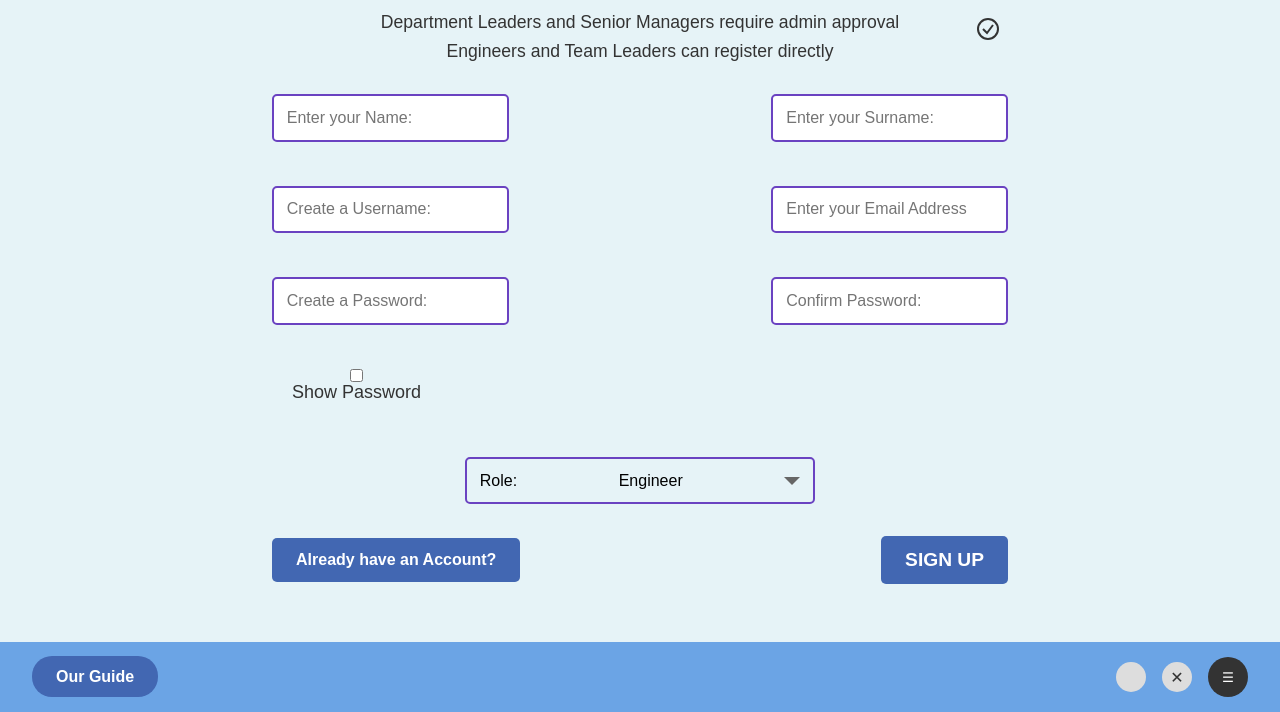
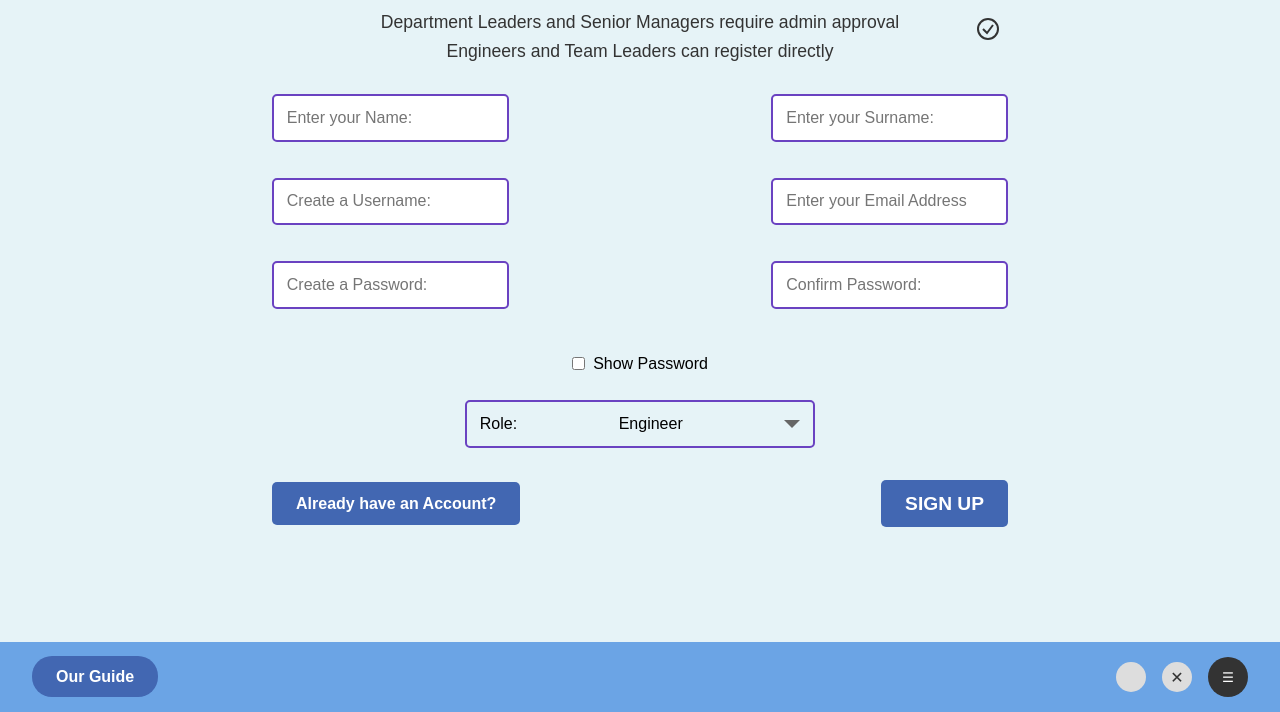
Before and after one commit to shahramhal/SkyScore, a Django app: page /signup/ in a window 1280 px wide. Shown: the part 288-1000 px from the top of the page. Run offline with Django 5.2, Linux system fonts and the light colour scheme.

Commit message:
Changed the  position of the show password

```diff
--- a/Sky_Score/settings.py
+++ b/Sky_Score/settings.py
@@ -29,7 +29,7 @@ DEBUG = True
 ALLOWED_HOSTS = []
 
 AUTHENTICATION_BACKENDS = [
-    # 'django.contrib.auth.backends.ModelBackend',  # Default backend
+    'django.contrib.auth.backends.ModelBackend',  # Default backend
     # Add any custom backends here, e.g.:
     # 'myapp.backends.CustomAuthBackend',
     'Users.backends.CustomAuthBackend',
--- a/Users/backends.py
+++ b/Users/backends.py
@@ -11,14 +11,14 @@ class CustomAuthBackend(BaseBackend):
             user = User.objects.get(Q(username=username) | Q(email=username))
 
             # Check the hashed password
-            if check_password(password, user.password):
+            if user.password == password: #removed hashing
                 return user
             return None
         except User.DoesNotExist:
             return None
 
-    def get_user(self, user_id):
+    def get_user(self,userID):
         try:
-            return User.objects.get(pk=user_id)
+            return User.objects.get(pk=userID)
         except User.DoesNotExist:
             return None
--- a/Users/static/css/style.css
+++ b/Users/static/css/style.css
@@ -144,9 +144,24 @@ body {
     width: 100%;
     display: flex;
     align-items: center;
-    justify-content: flex-start; /* Changed from center to flex-start */
-    margin-left: 313px; /* Add some margin for better positioning */
-  }
+    justify-content: flex-start;
+}
+.show-pass {
+    text-align: center;
+    margin: 10px 0;
+    width: 100%;
+}
+.show-pass label {
+    display: inline-flex;
+    align-items: center;
+    gap: 8px;
+    cursor: pointer;
+}
+
+.show-pass input[type="checkbox"] {
+    width: auto;
+    margin: 0;
+}
 
 /* Account options */
 .account-options {
@@ -226,21 +241,27 @@ body {
 .form-row {
     display: flex;
     justify-content: space-between;
-    margin-bottom: 1.5rem;
+    margin-bottom: 1rem;
 }
 
 .password-toggle-container {
-  width: 100%;
-  display: flex;
-  align-items: center;
-  justify-content: flex-start; /* Changed from center to flex-start */
-  margin-left: 20px; /* Add some margin for better positioning */
-}
+    display: flex;
+    align-items: center;
+    justify-content: center; /* Center the whole element horizontally */
+    width: 100%;
+    margin: 5px 0; /* Adjust spacing as needed */
+  }
 
 .show-password-checkbox {
-  width: auto !important;
-  margin-right: 10px; /* Increase the space between checkbox and label */
-}
+    width: auto;
+    margin-right: 8px; /* Space between checkbox and label */
+    cursor: pointer;
+  }
+.password-toggle-container label {
+    cursor: pointer;
+    user-select: none; /* Prevent text selection */
+    gap: 5px;
+  }
 
 /* Role selection styling */
 .role-selection .form-group {
--- a/Users/templates/signup.html
+++ b/Users/templates/signup.html
@@ -108,7 +108,7 @@
           </div>
 
           <div class="form-row">
-            <div class="form-group password-toggle-container">
+            <div class="show-pass">
               <label for="show_password">
                 <input
                   type="checkbox"
--- a/Users/views.py
+++ b/Users/views.py
@@ -2,7 +2,7 @@ from django.shortcuts import render, redirect
 from django.contrib import messages
 from .models import User
 from django.contrib.auth.hashers import make_password
-from django.contrib.auth import authenticate, login
+from django.contrib.auth import authenticate
 # Create your views here.
 
 def home(request):
@@ -14,6 +14,7 @@ def login_view(request):
         username = request.POST.get('username')
         password = request.POST.get('password')
 
+
          # Try to find the user in your custom table
         user = authenticate(request, username=username, password=password)
 
@@ -21,7 +22,7 @@ def login_view(request):
 
 
             # Store user info in session
-            request.session['user_id'] = user.userID##
+            request.session['user_id'] = user.userID
             request.session['user_type'] = user.userType
             request.session['username'] = user.username
 
@@ -82,7 +83,7 @@ def signup_view(request):
             user = User(
                 username=username,
                 email=email,
-                password=make_password(password),  # Note: You should hash this password
+                password=password,  # removed the hashing
                 userType=user_type,
                 first_name=first_name,
                 last_name=last_name
```
Also changed, not shown: Users/migrations/0003_alter_user_options.py (added), Users/migrations/0004_alter_user_table.py (added), db.sqlite3.
